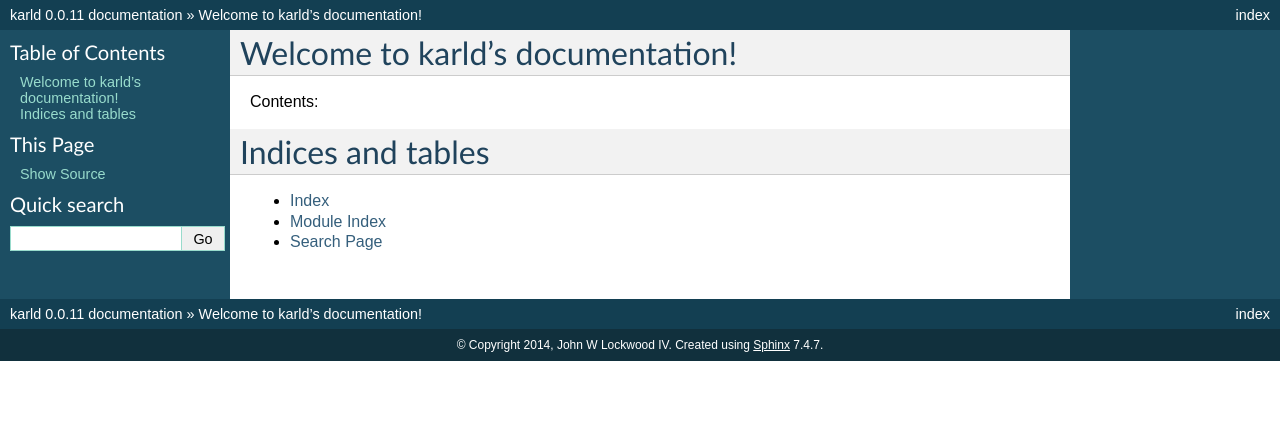
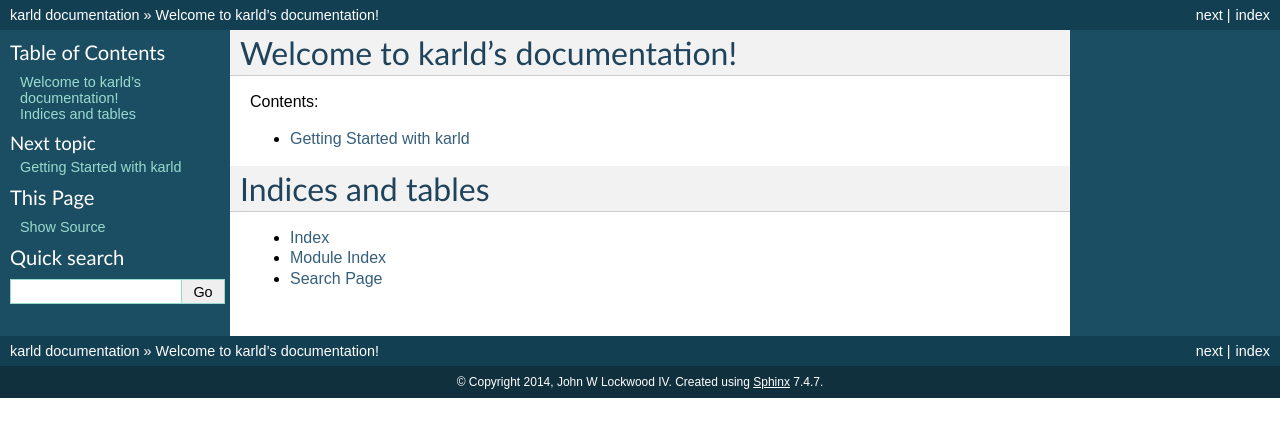
Before and after one commit to johnwlockwood/karl_data, a Sphinx documentation site: the page built from docs/index.rst, in a window 1280 px wide. Shown: the top 437 px of the page. Built offline with Sphinx 7.4.7, drawn with Linux system fonts in a browser that asks for light colours; formulas are drawn with MathJax 3; the version number could not be read and is left out.

Commit message:
Add intro message
Improve configuration

```diff
--- a/docs/conf.py
+++ b/docs/conf.py
@@ -11,7 +11,15 @@
 # All configuration values have a default; values that are commented out
 # serve to show the default.
 
-import sys, os
+import sys
+import os
+
+karld_path = os.path.join(os.path.dirname(os.path.dirname(__file__)))
+
+if karld_path not in sys.path:
+    sys.path.append(karld_path)
+
+import karld
 
 # If extensions (or modules to document with autodoc) are in another directory,
 # add these directories to sys.path here. If the directory is relative to the
@@ -25,7 +33,12 @@
 
 # Add any Sphinx extension module names here, as strings. They can be extensions
 # coming with Sphinx (named 'sphinx.ext.*') or your custom ones.
-extensions = ['sphinx.ext.autodoc', 'sphinx.ext.todo', 'sphinx.ext.coverage', 'sphinx.ext.pngmath', 'sphinx.ext.mathjax', 'sphinx.ext.viewcode']
+extensions = ['sphinx.ext.autodoc',
+              'sphinx.ext.todo',
+              'sphinx.ext.coverage',
+              'sphinx.ext.pngmath',
+              'sphinx.ext.mathjax',
+              'sphinx.ext.viewcode']
 
 # Add any paths that contain templates here, relative to this directory.
 templates_path = ['_templates']
@@ -48,9 +61,8 @@
 # built documents.
 #
 # The short X.Y version.
-version = '0.0.11'
+version = release = karld.__version__
 # The full version, including alpha/beta/rc tags.
-release = '0.0.11'
 
 # The language for content autogenerated by Sphinx. Refer to documentation
 # for a list of supported languages.
--- a/docs/index.rst
+++ b/docs/index.rst
@@ -11,11 +11,12 @@
 .. toctree::
    :maxdepth: 2
 
-
+   getting-started
 
 Indices and tables
 ==================
 
+
 * :ref:`genindex`
 * :ref:`modindex`
 * :ref:`search`
```
Also changed, not shown: docs/getting-started.rst (added, +18 -0 lines).
